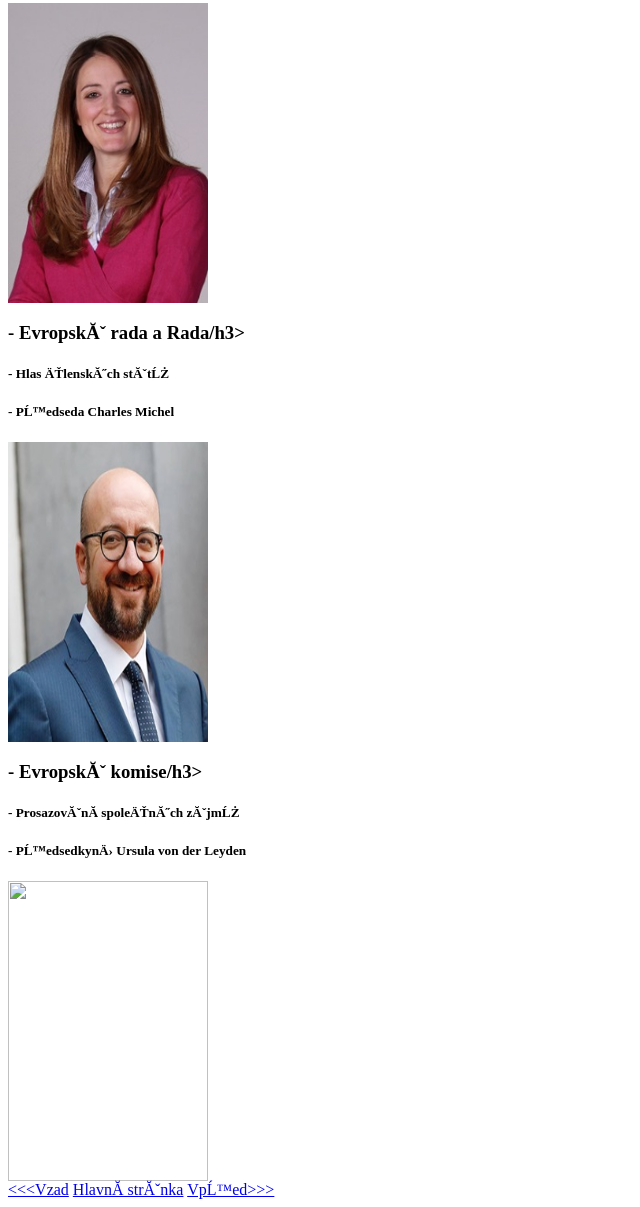
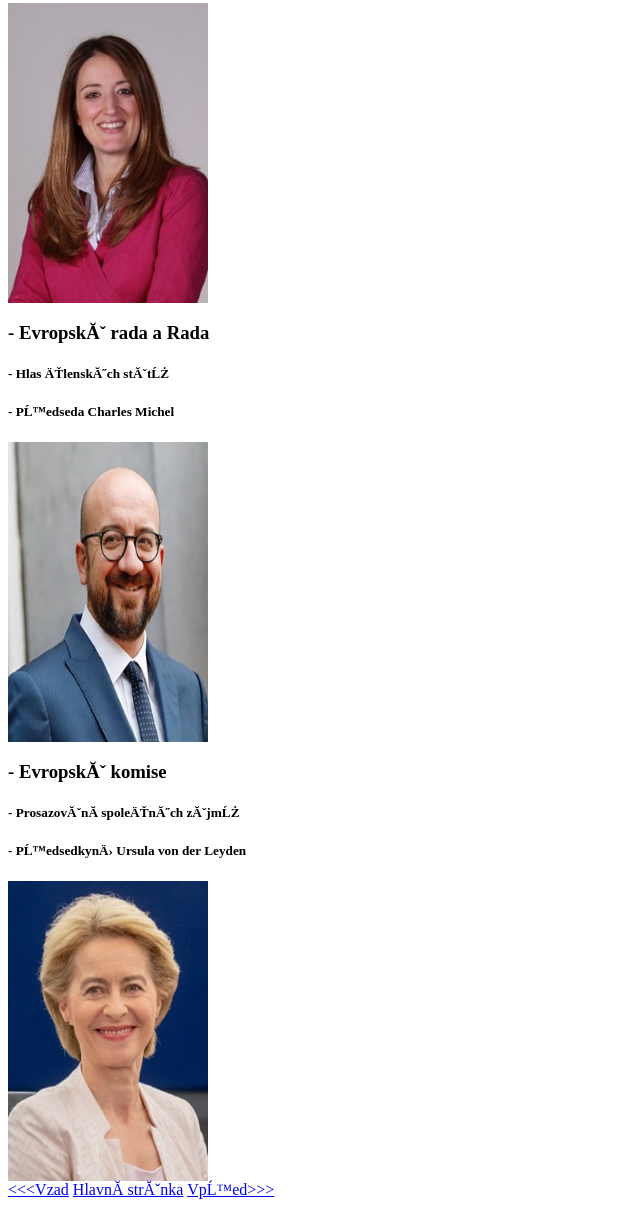
Before and after one commit to jablone/eu2024, a plain HTML site: page 04.html in a window 1280 px wide. Shown: the part 201-1408 px from the top of the page, without its empty margins (0-640 px from the left). Drawn offline with Linux system fonts and the light colour scheme.

Commit message:
Add files via upload

```diff
--- a/04.html
+++ b/04.html
@@ -11,14 +11,14 @@
         <h5>- Hlas občanů</h3>
         <h5>- Předsedkyně Roberta Metsolaová</h3>
         <img src="roberta.jpg" width="200" height="300">
-        <h3>- Evropská rada a Rada/h3>
+        <h3>- Evropská rada a Rada</h3>
         <h5>- Hlas členských států</h3>
         <h5>- Předseda Charles Michel</h3>
         <img src="charles.jpg" width="200" height="300">
-        <h3>- Evropská komise/h3>
+        <h3>- Evropská komise</h3>
         <h5>- Prosazování společných zájmů</h3>
         <h5>- Předsedkyně Ursula von der Leyden</h3>
-        <img src="usrula.jpg" width="200" height="300">
+        <img src="ursula.jpg" width="200" height="300">
         <br>
         <a href="03.html">&lt;&lt;&lt;Vzad</a>
         <a href="index.html">Hlavní stránka</a>
```
